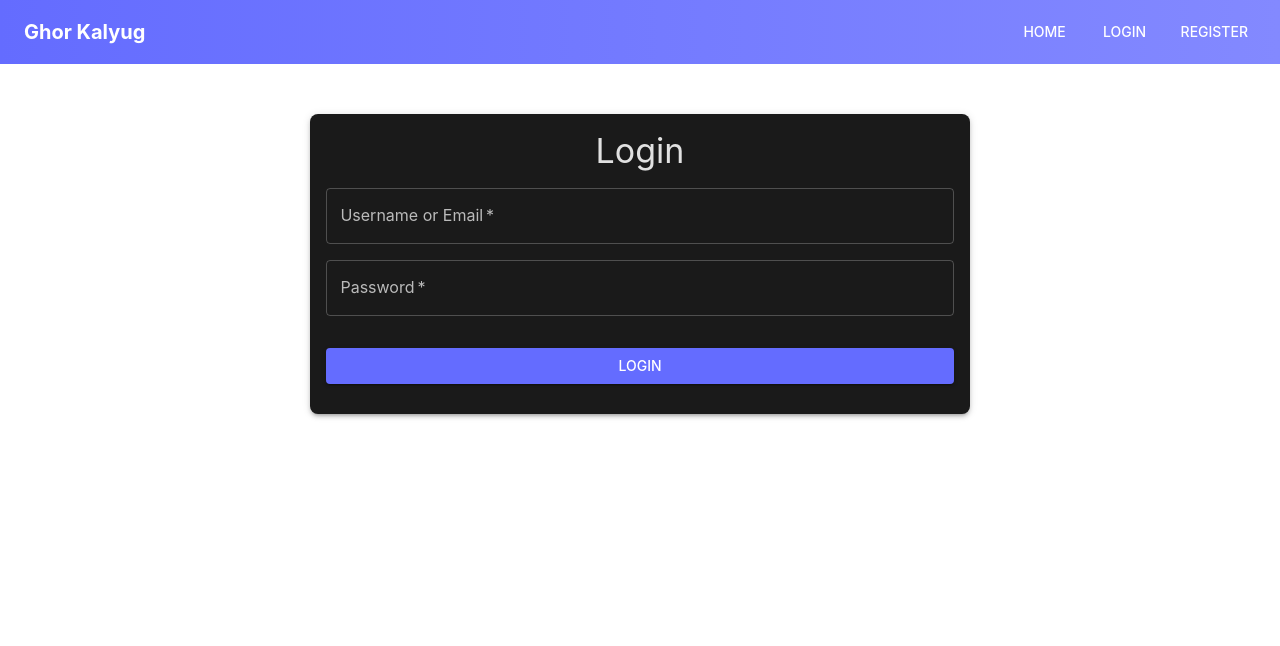
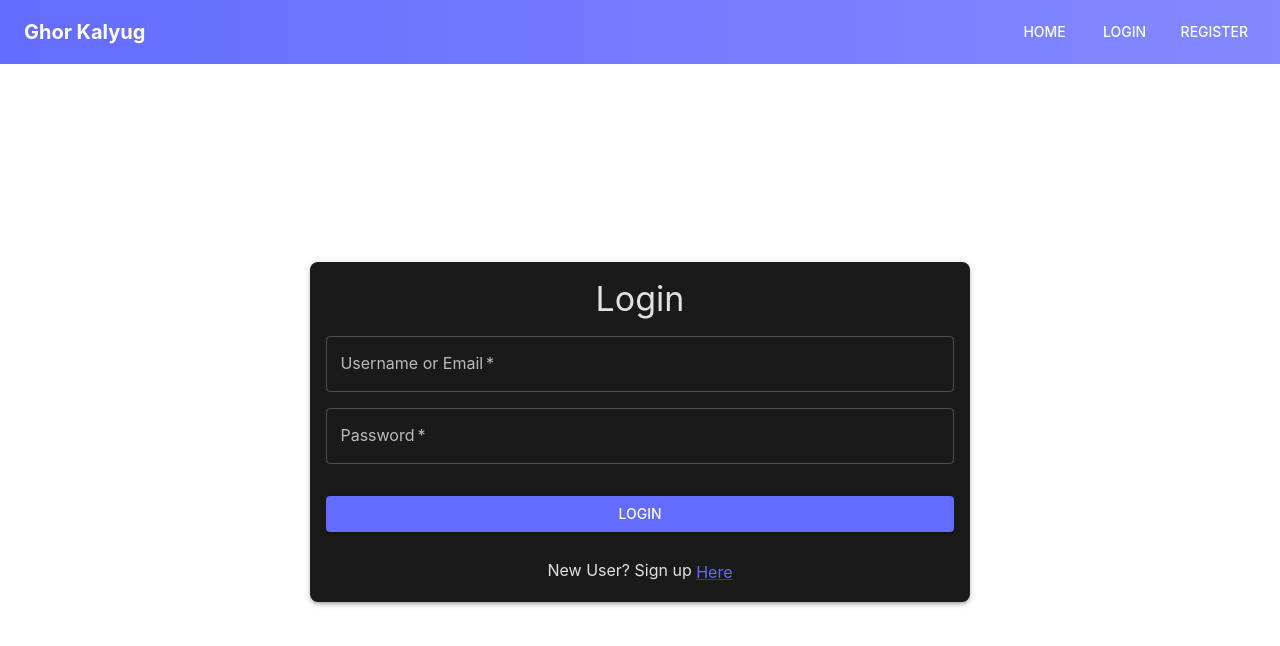
Before and after one commit to akshayvijaynair/ghor-kalyug, a React (Vite) app in the folder client/: page / in a window 1280 px wide. Shown: the top 646 px of the page. Built offline with nearby package versions, Linux system fonts and the light colour scheme; no server answers.

Commit message:
feat(Auth): added page for authentication

```diff
--- a/client/src/App.tsx
+++ b/client/src/App.tsx
@@ -6,7 +6,7 @@ import { Box } from '@mui/material';
 import Header from './Components/Header';
 import Home from './Pages/Home';
 import theme from './theme';
-import Login from "./Components/Login";
+import Auth from "./Pages/Auth.tsx";
 
 const App: React.FC = () => {
   return (
@@ -36,8 +36,9 @@ const App: React.FC = () => {
             }}
           >
             <Routes>
-                <Route path="/" element={<Login />} />
-              <Route path="/home" element={<Home />} />
+                <Route path="/" element={<Auth />} />
+                <Route path="/home" element={<Home />} />
+                <Route path="/home/:id" element={<Home />} />
              {/* <Route path="/register" element={<Register />} /> */}
             </Routes>
           </Box>
--- a/client/src/Components/Login.tsx
+++ b/client/src/Components/Login.tsx
@@ -41,16 +41,7 @@ const Login = () => {
   };
 
   return (
-      <Box
-          sx={{
-            maxHeight: 300,
-            margin: "50px auto",
-            padding: "16px",
-            borderRadius: "8px",
-            boxShadow: 3,
-            bgcolor: "background.paper",
-          }}
-      >
+      <Box>
         <Typography variant="h4" textAlign="center" mb={2}>
           Login
         </Typography>
--- a/client/src/Components/Register.tsx
+++ b/client/src/Components/Register.tsx
@@ -38,13 +38,9 @@ const Register: React.FC = () => {
   };
 
   return (
-      <Box sx={{ maxHeight: 400, textAlign: "center",  margin: "50px auto",
-        padding: "16px",
-        borderRadius: "8px",
-        boxShadow: 3,
-        bgcolor: "background.paper" }}>
-        <Typography variant="h4" gutterBottom>
-          Register
+      <Box>
+        <Typography variant="h4" textAlign="center" mb={2}>
+          New User Registration
         </Typography>
         {message && (
             <Alert severity={message.includes("Error") ? "error" : "success"} sx={{ mb: 2 }}>
@@ -81,7 +77,7 @@ const Register: React.FC = () => {
               required
               sx={{ mb: 2 }}
           />
-          <Button type="submit" variant="contained" color="primary" fullWidth sx={{ mt: 2 }}>
+          <Button type="submit" variant="contained" color="primary" fullWidth sx={{ mt: 2, p:3 }}>
             Register
           </Button>
         </form>
--- /dev/null
+++ b/client/src/Pages/Auth.tsx
@@ -0,0 +1,49 @@
+import {Grid2 as Grid, Link, Typography} from "@mui/material";
+import Login from "../Components/Login.tsx";
+import {useState} from "react";
+import Register from "../Components/Register.tsx";
+
+export default function Auth() {
+    const [isNewUser, setNewUser] = useState(false);
+
+    return (
+        <Grid container spacing={3} sx={{
+            margin: "auto",
+            padding: "16px",
+            borderRadius: "8px",
+            boxShadow: 3,
+            bgcolor: "background.paper",
+        }}>
+            {!isNewUser && (
+                <Grid size={{xs: 12, md: 12}}>
+                    <Login/>
+                    <Typography variant="subtitle1" sx={{ textAlign:"center", marginTop: 3 }}>
+                        New User? Sign up <Link
+                        component="button"
+                        variant="subtitle1"
+                        onClick={() => {
+                            setNewUser(true)
+                        }}
+                    >Here
+                    </Link>
+                    </Typography>
+                </Grid>
+            )}
+            {isNewUser && (
+                <Grid size={{xs: 12, md: 12}}>
+                    <Register/>
+                    <Typography variant="subtitle1" sx={{ textAlign:"center", marginTop: 3 }}>
+                        Existing user? Sign in <Link
+                        component="button"
+                        variant="subtitle1"
+                        onClick={() => {
+                            setNewUser(false)
+                        }}
+                    >Here
+                    </Link>
+                    </Typography>
+                </Grid>
+            )}
+        </Grid>
+    )
+}
```
